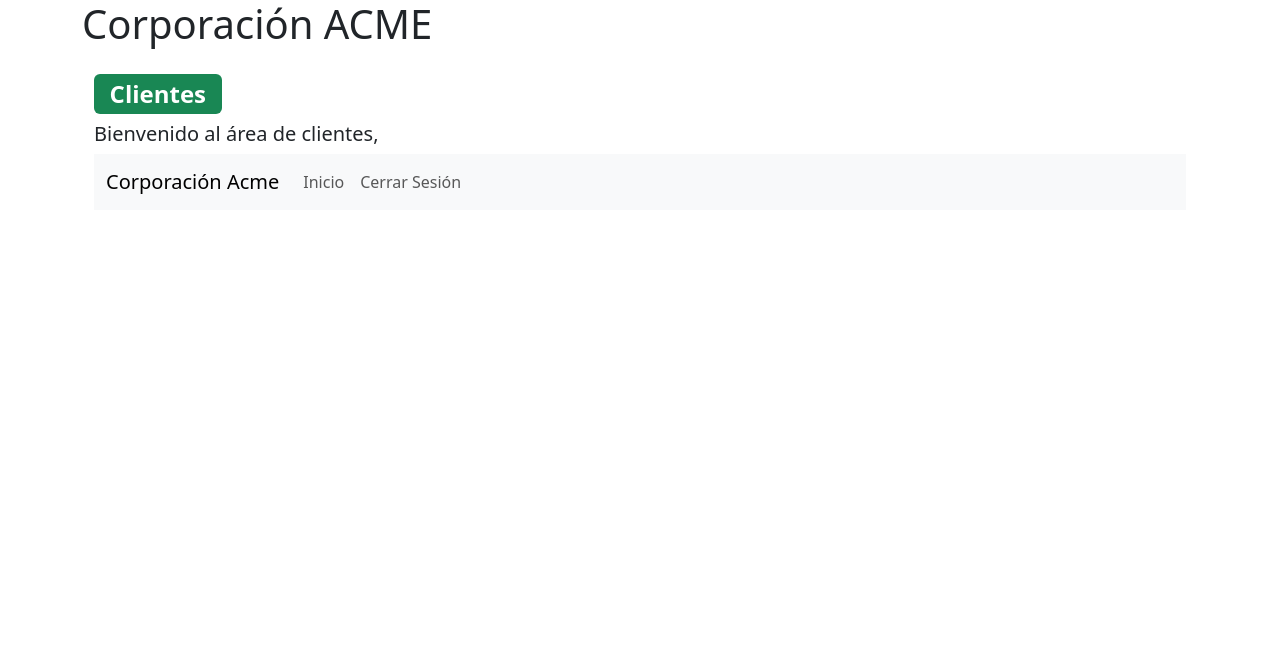
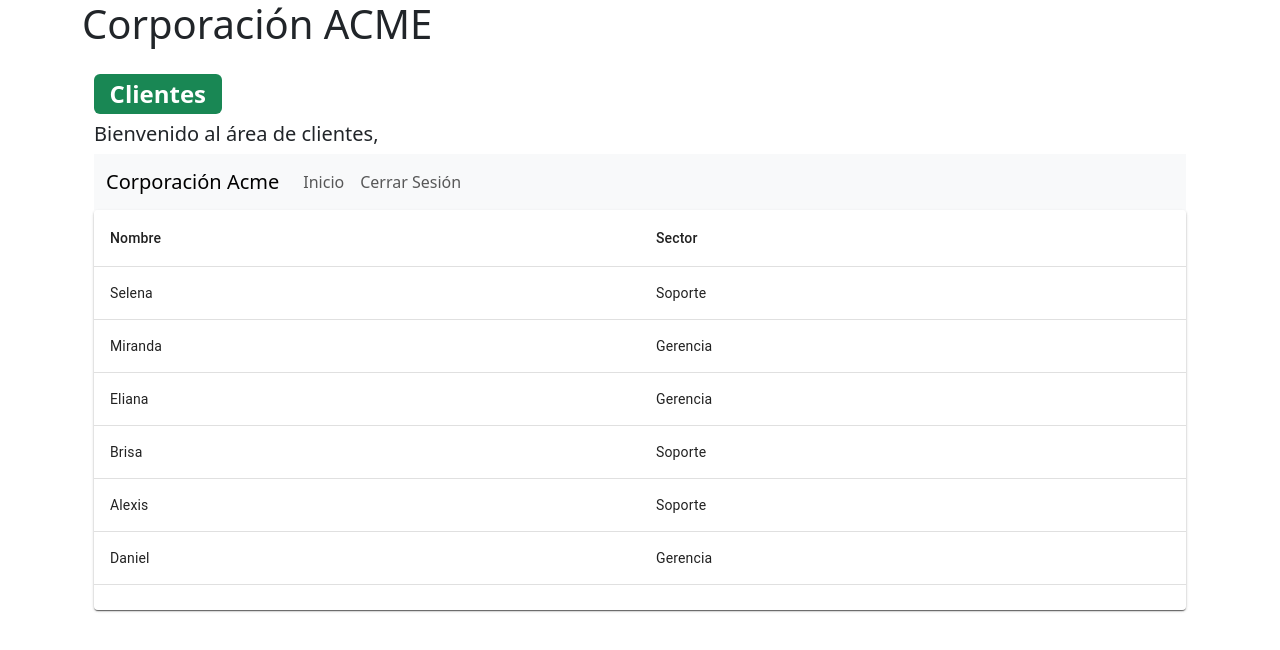
Before and after one commit to Meliip414/pv_tp_integrador_grupo16, a React (Vite) app in the folder pv_tp_integrador_gp16/: page /Clientes in a window 1280 px wide. Shown: the top 650 px of the page. Built offline with nearby package versions, Linux system fonts and the light colour scheme; sample sign-in values are in the browser's storage.

Commit message:
Agregado ListaClientes a la vista Clientes - Melina Leaño

```diff
--- a/pv_tp_integrador_gp16/src/views/Clientes.jsx
+++ b/pv_tp_integrador_gp16/src/views/Clientes.jsx
@@ -1,10 +1,10 @@
 import { Container, Row, Col, Badge } from 'react-bootstrap';
 import Navegacion from "../components/layout/Nav";
+import ListaClientes from '../components/common/ListaClientes';
 
 const Clientes = () => {
     return (
         <Container className="mt-4">
-
             <h2>
                 <Badge bg="success">Clientes</Badge>
             </h2>
@@ -12,6 +12,7 @@ const Clientes = () => {
                 Bienvenido al área de clientes,
             </h5>
             <Navegacion />
+            <ListaClientes />
 
         </Container >
     );
```
